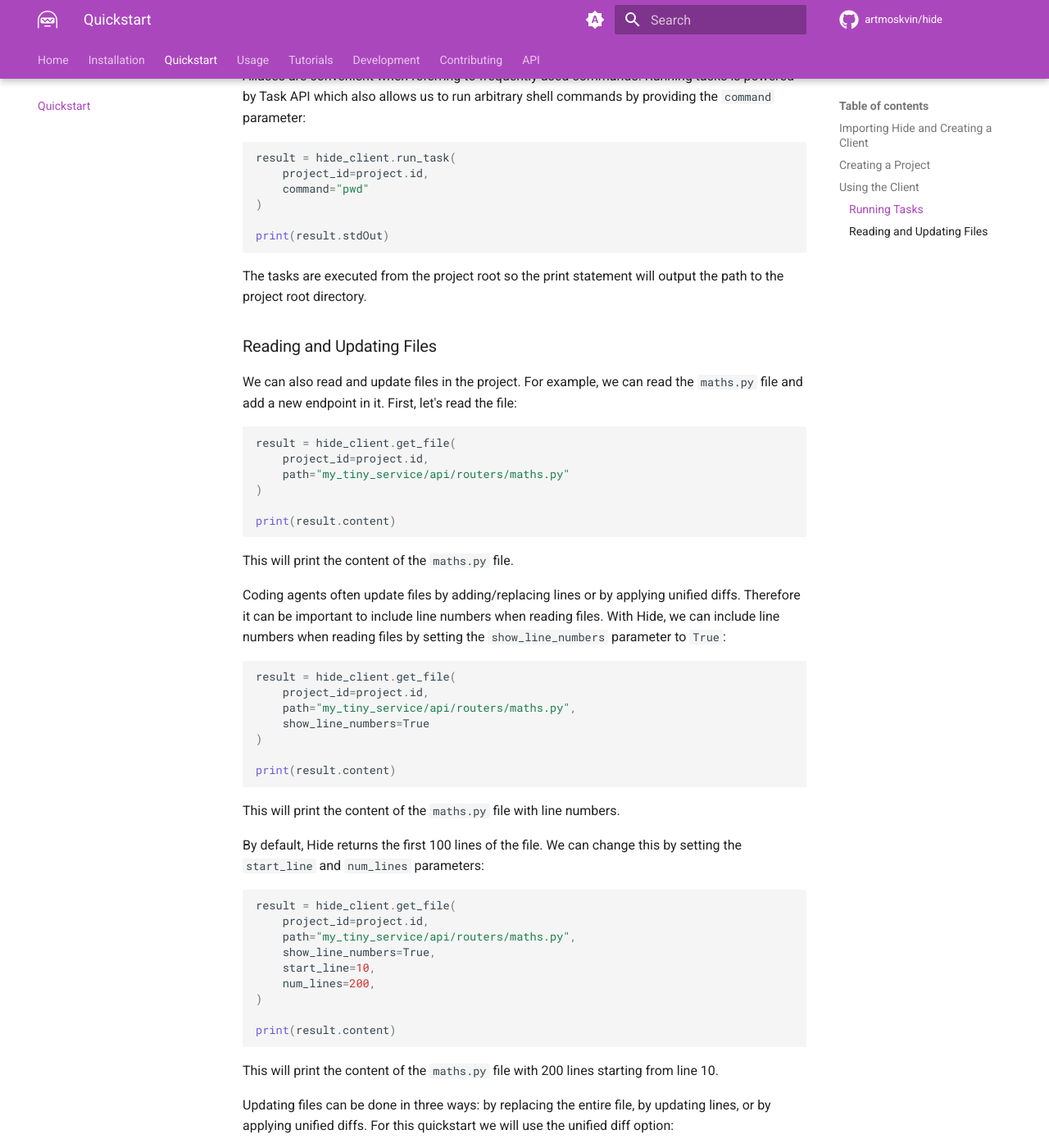
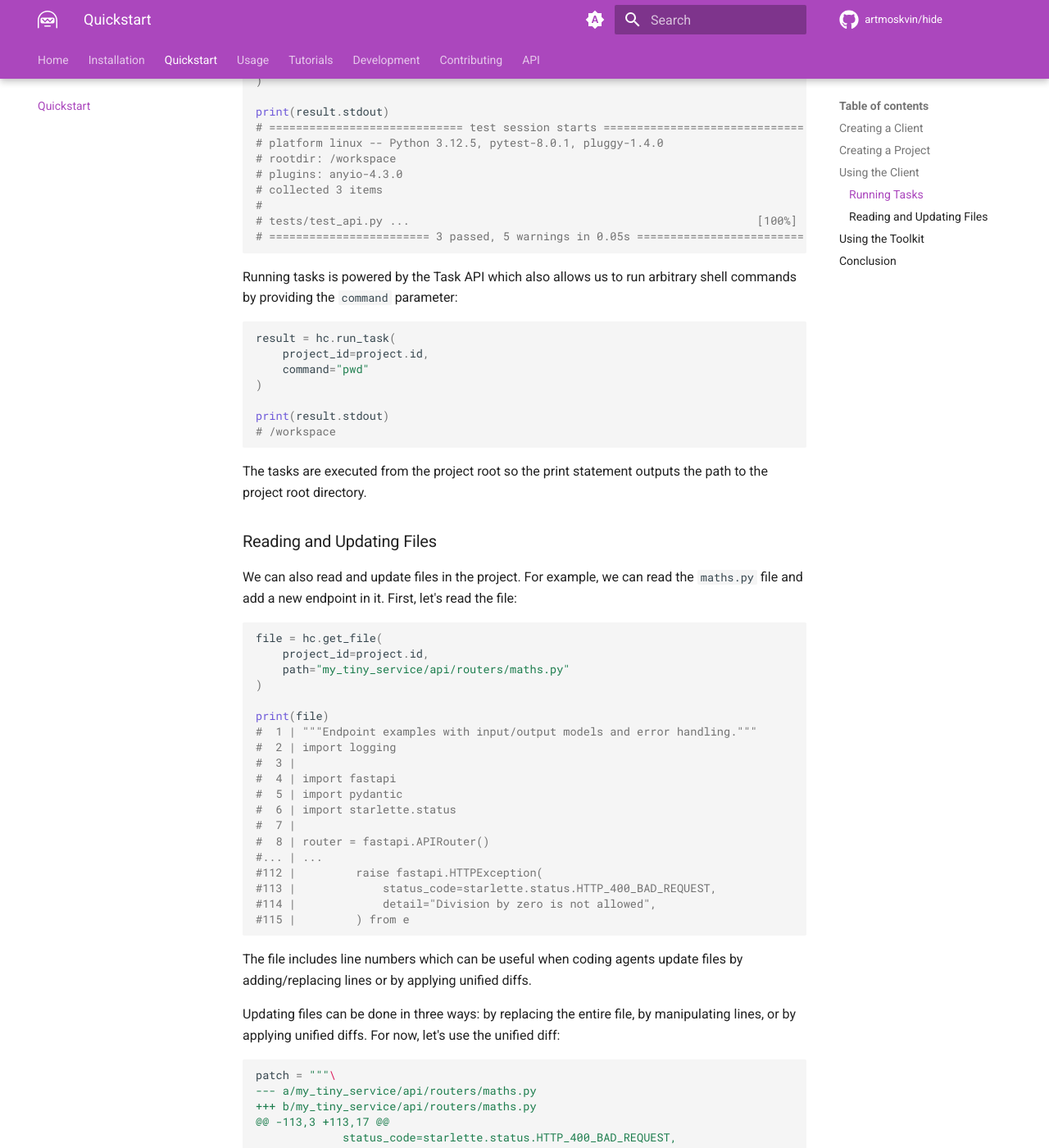
Before and after one commit to hide-org/hide, an MkDocs documentation site: the page built from docs/quickstart.md, in a window 1280 px wide and 1400 px high, scrolled down 2056 px. Shown: the whole window at 82% size. Built offline with MkDocs 1.6.1 and Material for MkDocs 9.7.7, drawn with Linux system fonts in a browser that asks for light colours; comment, search, counter and statistics services are not loaded; some of the changed text lies outside the part shown.

Commit message:
Update documentation

````diff
--- a/docs/quickstart.md
+++ b/docs/quickstart.md
@@ -1,12 +1,12 @@
 # Quickstart
 
-In this quickstart, we will demonstrate how to create new Hide projects and interact with them.
+In this quickstart, we will demonstrate how to create new Hide projects and let agents interact with them.
 
 !!! note
 
-    This quickstart assumes that you have already installed Hide and have it running on your local machine. If you haven't done so, please refer to the [Installation](installation.md) guide.
+    This quickstart assumes that you have already installed Hide Runtime and SDK, and have Runtime running on your local machine. If you haven't done so, please refer to the [Installation](installation.md) guide.
 
-## Importing Hide and Creating a Client
+## Creating a Client
 
 To interact with the Hide server, we need to create a client. We can do this by importing `hide` and creating an instance of `hide.Client`:
 
@@ -16,13 +16,13 @@
 from hide.model import FileUpdateType, UdiffUpdate, Repository
 from hide.toolkit import Toolkit
 
-hide_client = hide.Client()
+hc = hide.Client()
 ```
 
-By default, the client will connect to the Hide server running on `http://localhost:8080`. If you have Hide running on a different host or port, you can specify it when creating the client:
+By default, the client will connect to the Hide runtime running on `http://localhost:8080`. If you have Hide running on a different host or port, you can specify it when creating the client:
 
 ```python
-hide_client = hide.Client(base_url="https://my-hide-server:8081")
+hc = hide.Client(base_url="https://my-hide-server:8081")
 ```
 
 ## Creating a Project
@@ -30,21 +30,21 @@
 A project is a containerized development environment for a specific codebase. Creating a project consists of cloning the repository and setting up a devcontainer. We can do this by calling the `create_project` method on the client and passing a URL of the project on GitHub:
 
 ```python
-project = hide_client.create_project(
+project = hc.create_project(
     Repository(url="https://github.com/artmoskvin/tiny-math-service.git")
 )
 ```
 
-Here, we use the [Tiny Math Service](https://github.com/artmoskvin/tiny-math-service) which is a simple Python service that performs basic mathematical operations. It has a devcontainer configuration file (`.devcontainer.json`) that is used to create a development environment for the project.
+Here, we use the [Tiny Math Service](https://github.com/artmoskvin/tiny-math-service) which is a simple Python service performing basic mathematical operations. It has a devcontainer configuration file (`.devcontainer.json`) that is used to create a development environment for the project.
 
 !!! note
 
-    [Devcontainers](https://containers.dev/) is a specification for creating development environments.
+    [Devcontainers](https://containers.dev/) is a specification for creating reproducible development environments.
 
-If your project doesn't have a devcontainer configuration, you can define one using the `devcontainer` parameter:
+If your project doesn't have a devcontainer configuration, you can define one as part of the project creation request using the `devcontainer` parameter:
 
 ```python
-project = hide_client.create_project(
+project = hc.create_project(
     repository=Repository(url="https://github.com/artmoskvin/tiny-math-service.git"),
     devcontainer=ImageDevContainer(
         image="mcr.microsoft.com/devcontainers/python:3.12-bullseye",
@@ -65,80 +65,72 @@
 
 ## Using the Client
 
+Before we jump to the coding agents, let's take a look at how we can interact with the project we created in the previous section. It is important to develop intuition for how the Hide APIs work and how agents can interact with them.
+
 ### Running Tasks
 
-Having created a project, we can now start working with it. You could notice that the devcontainer [configuration](https://github.com/artmoskvin/tiny-math-service/blob/main/.devcontainer.json) for the [Tiny Math Service](https://github.com/artmoskvin/tiny-math-service) contains a `customizations` section that defines a custom task called `test`. We can use this task to run tests for our project:
+You could notice that the devcontainer [configuration](https://github.com/artmoskvin/tiny-math-service/blob/main/.devcontainer.json) for the [Tiny Math Service](https://github.com/artmoskvin/tiny-math-service) contains a `customizations` section that defines a custom task called `test`. We can use this task to run tests in our project:
 
 ```python
-result = hide_client.run_task(
+result = hc.run_task(
     project_id=project.id,
     alias="test"
 )
 
-print(result.stdOut)
+print(result.stdout)
+# ============================= test session starts ==============================
+# platform linux -- Python 3.12.5, pytest-8.0.1, pluggy-1.4.0
+# rootdir: /workspace
+# plugins: anyio-4.3.0
+# collected 3 items
+#
+# tests/test_api.py ...                                                    [100%]
+# ======================== 3 passed, 5 warnings in 0.05s =========================
 ```
 
-The print statement will output the test results.
-
-Aliases are convenient when referring to frequently used commands. Running tasks is powered by Task API which also allows us to run arbitrary shell commands by providing the `command` parameter:
+Running tasks is powered by the Task API which also allows us to run arbitrary shell commands by providing the `command` parameter:
 
 ```python
-result = hide_client.run_task(
+result = hc.run_task(
     project_id=project.id,
     command="pwd"
 )
 
-print(result.stdOut)
+print(result.stdout)
+# /workspace
 ```
 
-The tasks are executed from the project root so the print statement will output the path to the project root directory.
+The tasks are executed from the project root so the print statement outputs the path to the project root directory.
 
 ### Reading and Updating Files
 
 We can also read and update files in the project. For example, we can read the `maths.py` file and add a new endpoint in it. First, let's read the file:
 
 ```python
-result = hide_client.get_file(
+file = hc.get_file(
     project_id=project.id,
     path="my_tiny_service/api/routers/maths.py"
 )
 
-print(result.content)
+print(file)
+#  1 | """Endpoint examples with input/output models and error handling."""
+#  2 | import logging
+#  3 |
+#  4 | import fastapi
+#  5 | import pydantic
+#  6 | import starlette.status
+#  7 |
+#  8 | router = fastapi.APIRouter()
+#... | ...
+#112 |         raise fastapi.HTTPException(
+#113 |             status_code=starlette.status.HTTP_400_BAD_REQUEST,
+#114 |             detail="Division by zero is not allowed",
+#115 |         ) from e
 ```
 
-This will print the content of the `maths.py` file.
+The file includes line numbers which can be useful when coding agents update files by adding/replacing lines or by applying unified diffs.
 
-Coding agents often update files by adding/replacing lines or by applying unified diffs. Therefore it can be important to include line numbers when reading files. With Hide, we can include line numbers when reading files by setting the `show_line_numbers` parameter to `True`:
-
-```python
-result = hide_client.get_file(
-    project_id=project.id,
-    path="my_tiny_service/api/routers/maths.py",
-    show_line_numbers=True
-)
-
-print(result.content)
-```
-
-This will print the content of the `maths.py` file with line numbers.
-
-By default, Hide returns the first 100 lines of the file. We can change this by setting the `start_line` and `num_lines` parameters:
-
-```python
-result = hide_client.get_file(
-    project_id=project.id,
-    path="my_tiny_service/api/routers/maths.py",
-    show_line_numbers=True,
-    start_line=10,
-    num_lines=200,
-)
-
-print(result.content)
-```
-
-This will print the content of the `maths.py` file with 200 lines starting from line 10.
-
-Updating files can be done in three ways: by replacing the entire file, by updating lines, or by applying unified diffs. For this quickstart we will use the unified diff option:
+Updating files can be done in three ways: by replacing the entire file, by manipulating lines, or by applying unified diffs. For now, let's use the unified diff:
 
 ```python
 
@@ -165,16 +157,116 @@
 +    )
 """
 
-result = hide_client.update_file(
+file = hc.update_file(
     project_id=project.id,
     path='my_tiny_service/api/routers/maths.py',
-    type=FileUpdateType.UDIFF,
     update=UdiffUpdate(patch=patch)
 )
 
-print(result.content)
+print(file)
+#  1 | """Endpoint examples with input/output models and error handling."""
+#  2 | import logging
+#  3 |
+#  4 | import fastapi
+#  5 | import pydantic
+#  6 | import starlette.status
+#  7 |
+#  8 | router = fastapi.APIRouter()
+#... | ...
+#123 | def exp(maths_input: MathsIn) -> MathsResult:
+#124 |     """Calculates the exponent of two whole numbers."""
+#125 |     return MathsResult(
+#126 |         **maths_input.dict(),
+#127 |         operation="exp",
+#128 |         result=maths_input.number1 ** maths_input.number2,
+#129 |     )
 ```
 
-This will apply the unified diff to the file and return the updated content.
+For more information on all the available update types and their parameters, see the [Files API](usage/files.md#updating-a-file) documentation.
 
-For more information on all the available update types and their parameters, see the [Files API](usage/files.md#updating-a-file) documentation.
+## Using the Toolkit
+
+Finally, let's take a look at how we can use the Hide toolkit to build a coding agent. For this quickstart, we will use the [Langchain](https://www.langchain.com/langchain) framework to build a simple coding agent that can solve coding problems based on a given prompt.
+
+First, let's install Langchain:
+
+```bash
+pip install langchain
+```
+
+Next, let's initialize the toolkit:
+
+```python
+from hide.toolkit import Toolkit
+
+toolkit = Toolkit(project=project, client=hc)
+lc_toolkit = toolkit.as_langchain()
+```
+
+The toolkit is a collection of pre-built tools that can be used by agent to solve coding problems. Let's take a look at the tools available in the toolkit:
+
+```python
+for tool in lc_toolkit.get_tools():
+    print("Name:", tool.name)
+    print("Description:", tool.description)
+    print("Args:", tool.args)
+    print("")
+
+# Name: append_lines
+# Description: append_lines(path: str, content: str) -> str - Append lines to a file in the project.
+# Args: {'path': {'title': 'Path', 'type': 'string'}, 'content': {'title': 'Content', 'type': 'string'}}
+#
+# ...
+#
+# Name: run_task
+# Description: run_task(command: Optional[str] = None, alias: Optional[str] = None) -> str - Run a task in the project. Provide either command or alias. Command will be executed in the shell.
+#         For the list of available tasks and their aliases, use the `get_tasks` tool.
+# Args: {'command': {'title': 'Command', 'type': 'string'}, 'alias': {'title': 'Alias', 'type': 'string'}}
+```
+
+Now, let's create an agent using the OpenAI's GPT-4o model. Make sure to replace `YOUR_OPENAI_API_KEY` with your actual OpenAI API key.
+
+```python
+from langchain import hub
+from langchain.agents import AgentExecutor, create_tool_calling_agent
+import os
+
+os.environ["OPENAI_API_KEY"] = "YOUR_OPENAI_API_KEY"
+
+from langchain_openai import ChatOpenAI
+
+llm = ChatOpenAI(model="gpt-4o")
+prompt = hub.pull("hwchase17/openai-tools-agent")
+tools = lc_toolkit.get_tools()
+
+agent = create_tool_calling_agent(llm, tools, prompt)
+agent_executor = AgentExecutor(agent=agent, tools=tools, verbose=True)
+```
+
+With the agent created, we can prompt it to add the tests for the new endpoint that we created earlier:
+
+```python
+prompt = """\
+I created the new exponentiation endpoint in the `my_tiny_service/api/routers/maths.py` file. Could you add the tests for it in the `tests/test_api.py` file?
+Run the tests and make sure they pass. If the tests fail, fix them until they pass.
+"""
+
+response = agent_executor.invoke({"input": prompt})
+
+print(response["output"])
+# > Entering new AgentExecutor chain...
+#
+# Invoking: `get_file` with `{'path': 'my_tiny_service/api/routers/maths.py'}`
+#
+# ...
+#
+# > Finished chain.
+#
+# All tests, including the new one for exponentiation, have passed.
+```
+
+This task will require the agent to use multiple tools from the Hide toolkit. The agent will first read the content of the `maths.py` and `test_api.py` files, then update them according to the instructions, and finally run the tests. If the tests fail the agent will try to fix them. It can take few rounds but eventually the agent will succeed.
+
+## Conclusion
+
+In this quickstart, we demonstrated how to create new Hide projects and let agents interact with them. For more details, check out our [Guides](./usage/index.md) and [Tutorials](./tutorials/index.md).
--- a/mkdocs.yml
+++ b/mkdocs.yml
@@ -73,6 +73,7 @@
   - pymdownx.tabbed:
       alternate_style: true
   - attr_list
+  - md_in_html
   - pymdownx.emoji:
       emoji_index: !!python/name:material.extensions.emoji.twemoji
       emoji_generator: !!python/name:material.extensions.emoji.to_svg
````
Also changed, not shown: docs/README.md (+32 -2 lines), docs/installation.md (+29 -16 lines), docs/assets/hide-how-it-works-dark.png (added), docs/assets/hide-how-it-works-light.png (added), 1 other file.
